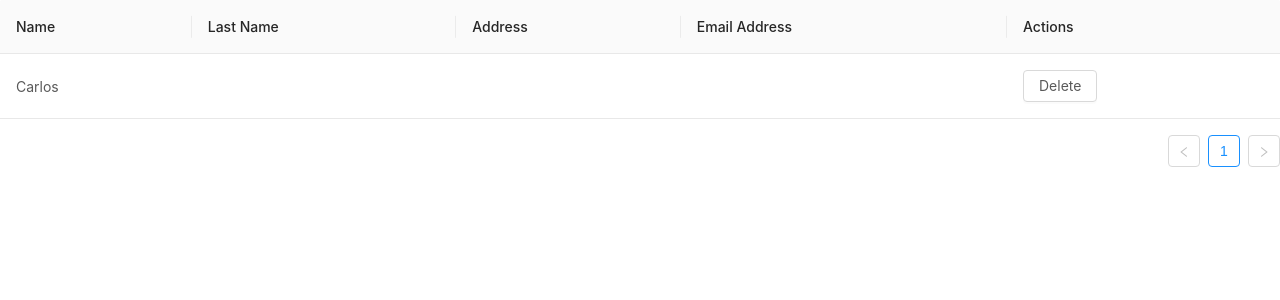
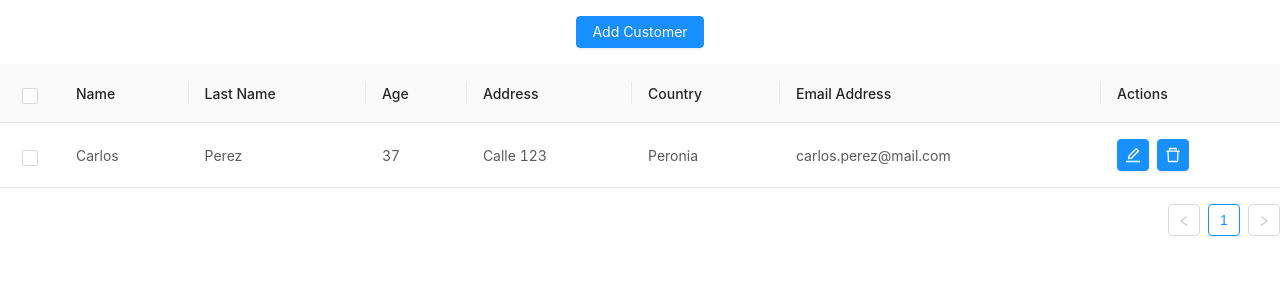
Before and after one commit to guidopola/edugo, a React (Create React App) app: page / in a window 1280 px wide. Shown: the top 300 px of the page. Built offline with nearby package versions, Linux system fonts and the light colour scheme.

Commit message:
Add modal form to edit / add customer.

```diff
--- a/src/DataItem.tsx
+++ b/src/DataItem.tsx
@@ -1,11 +1,12 @@
-import React from 'react'
+import React, { useState } from 'react'
 import { Button, Typography, Row, Col } from 'antd';
-import { EditOutlined, DeleteOutlined } from '@ant-design/icons';
+
 
 
 import {observable} from 'mobx';
 import {observer} from 'mobx-react';
 import CustomerList, { CustomerItem } from './components/CustomerList';
+import {CustomerForm, CustomerFormValues} from './components/CustomerForm';
 
 
 export class AppState {
@@ -26,20 +27,45 @@ export class AppState {
 const data: CustomerItem[] = [{
     key: 0,
     name: 'Carlos',
+    lastName: 'Perez',
+    age: 37,
+    address: 'Calle 123',
+    country: 'Peronia',
+    email: 'carlos.perez@mail.com',
 }];
 
+interface IState {
+    customerFormVisible: boolean
+    customerFormId: number
+}
 
 @observer
-export default class DataItem extends React.Component<{appState: AppState}, {}> {
+export default class DataItem extends React.Component<{appState: AppState}, IState> {
+    constructor(props: any) {
+        super(props)
+
+        this.state = {customerFormVisible: false, customerFormId: -1};
+    }
     render() {
         return(
             <div>
-                <CustomerList onDelete={this.onDelete.bind(this)} data={data} />
+                <Button  type="primary" style={{ marginBottom: 16, marginTop: 16 }} onClick={() => {this.setState({customerFormVisible: true});}}>
+                    Add Customer
+                </Button>
+                <CustomerForm visible={this.state.customerFormVisible} customerId={this.state.customerFormId} onCreate={() => {}} onCancel={() => {
+                    this.setState({customerFormVisible: false});
+                }}/>
+                <CustomerList onDelete={this.onDelete.bind(this)} onEdit={this.onEdit.bind(this)} data={data} />
             </div>
         );
     }
 
-    onDelete = (id : Number) => {
+    onDelete = (id : number) => {
         console.log(id);
     }
+
+    onEdit = (id : number) => {
+        console.log("onEdit", id);
+        this.setState({customerFormVisible: true, customerFormId: id});
+    }
 }
--- /dev/null
+++ b/src/components/CustomerForm.tsx
@@ -0,0 +1,71 @@
+import React from 'react'
+import { Form, Modal, Input, Radio } from 'antd';
+
+
+export interface CustomerFormValues {
+    title: string;
+    description: string;
+    modifier: string;
+}
+
+interface CollectionCreateFormProps {
+    visible: boolean;
+    customerId: number;
+    onCreate: (values: CustomerFormValues) => void;
+    onCancel: () => void;
+}
+
+
+export const CustomerForm : React.FunctionComponent<CollectionCreateFormProps> = ({
+    visible,
+    customerId,
+    onCreate,
+    onCancel,
+}) => {
+    const [form] = Form.useForm();
+
+    return (
+        <Modal
+            visible={visible}
+            title="Add customer"
+            okText="Create"
+            cancelText="Cancel"
+            onCancel={onCancel}
+            onOk={() => {
+                form
+                .validateFields()
+                .then((values: any) => {
+                form.resetFields();
+                    onCreate(values);
+                })
+                .catch((info: any) => {
+                console.log('Validate Failed:', info);
+                });
+            }}
+        >
+            <Form
+                form={form}
+                layout="vertical"
+                name="form_in_modal"
+                initialValues={{ modifier: 'public' }}
+            >
+                <Form.Item
+                name="title"
+                label="Title"
+                rules={[{ required: true, message: 'Please input the title of collection!' }]}
+                >
+                <Input />
+                </Form.Item>
+                <Form.Item name="description" label="Description">
+                    <Input type="textarea" />
+                </Form.Item>
+                <Form.Item name="modifier" className="collection-create-form_last-form-item">
+                    <Radio.Group>
+                        <Radio value="public">Public</Radio>
+                        <Radio value="private">Private</Radio>
+                    </Radio.Group>
+                </Form.Item>
+            </Form>
+        </Modal>
+    );
+}
--- a/src/components/CustomerList.tsx
+++ b/src/components/CustomerList.tsx
@@ -1,48 +1,76 @@
-import { Table, Popconfirm, Button } from 'antd'
+import { Table, Popconfirm, Button, Tooltip } from 'antd'
 import React from 'react';
 import { ColumnProps } from 'antd/lib/table';
-
+import { EditOutlined, DeleteOutlined } from '@ant-design/icons';
 
 export interface CustomerItem {
     key: number,
-    name: string;
+    name: string,
+    lastName: string,
+    age: number,
+    address: string,
+    country: string,
+    email: string,
 }
 
-export default class CustomerList extends React.Component<{onDelete : any, data: any}, {}> {
+interface CustomerListProps {
+    data: any;
+    onEdit: (id: number) => void;
+    onDelete: (id: number) => void;
+}
+
+export default class CustomerList extends React.Component<CustomerListProps> {
     columns: ColumnProps<CustomerItem>[] = [
         {
+            title: 'Name',
             key: 'name',
-            title: 'Name',
             dataIndex: 'name',
         },
         {
+            title: 'Last Name',
             key: 'lastname',
-            title: 'Last Name',
-            dataIndex: 'lastname'
+            dataIndex: 'lastName'
         },
         {
+            title: 'Age',
+            key: 'age',
+            dataIndex: 'age'
+        },
+        {
+            title: 'Address',
             key: 'address',
-            title: 'Address',
             dataIndex: 'address'
         },
         {
+            title: 'Country',
+            key: 'country',
+            dataIndex: 'country'
+        },
+        {
+            title: 'Email Address',
             key: 'email',
-            title: 'Email Address',
             dataIndex: 'email'
         },
         {
             title: 'Actions',
             render: (text, record) => {
                 return (
-                <Popconfirm title="Delete?" onConfirm={() => this.props.onDelete(record.key)}>
-                    <Button>Delete</Button>
-                </Popconfirm>
+                    <div>
+                        <Tooltip title="Edit row">
+                            <Button type="primary" icon={<EditOutlined />} onClick={() => this.props.onEdit(record.key)}/>
+                        </Tooltip>
+                        <Popconfirm title="Delete?" onConfirm={() => this.props.onDelete(record.key)}>
+                            <Tooltip title="Remove row">
+                                <Button type="primary" icon={<DeleteOutlined />} style={{marginLeft: 8}} />
+                            </Tooltip>
+                        </Popconfirm>
+                    </div>
                 );
             },
         },
     ];
 
     render() {
-        return <Table dataSource={this.props.data} columns={this.columns} />;
+        return <Table dataSource={this.props.data} columns={this.columns} rowSelection={{type: 'checkbox'}} pagination={{position: ['bottomCenter']}} />;
     }
 };
```
